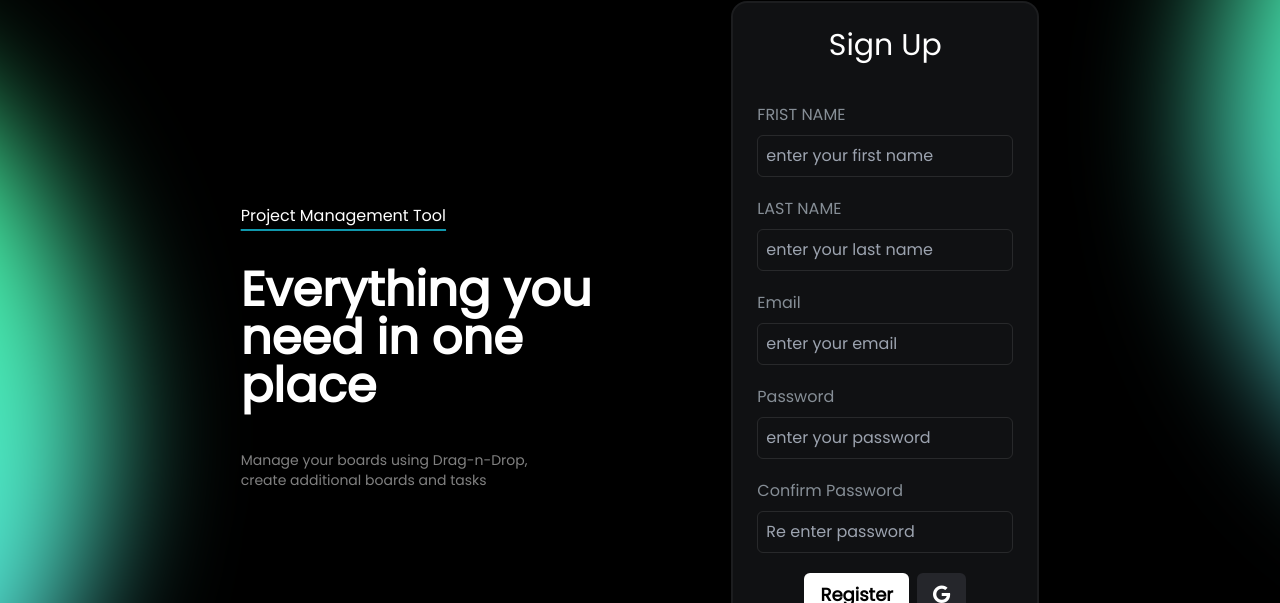
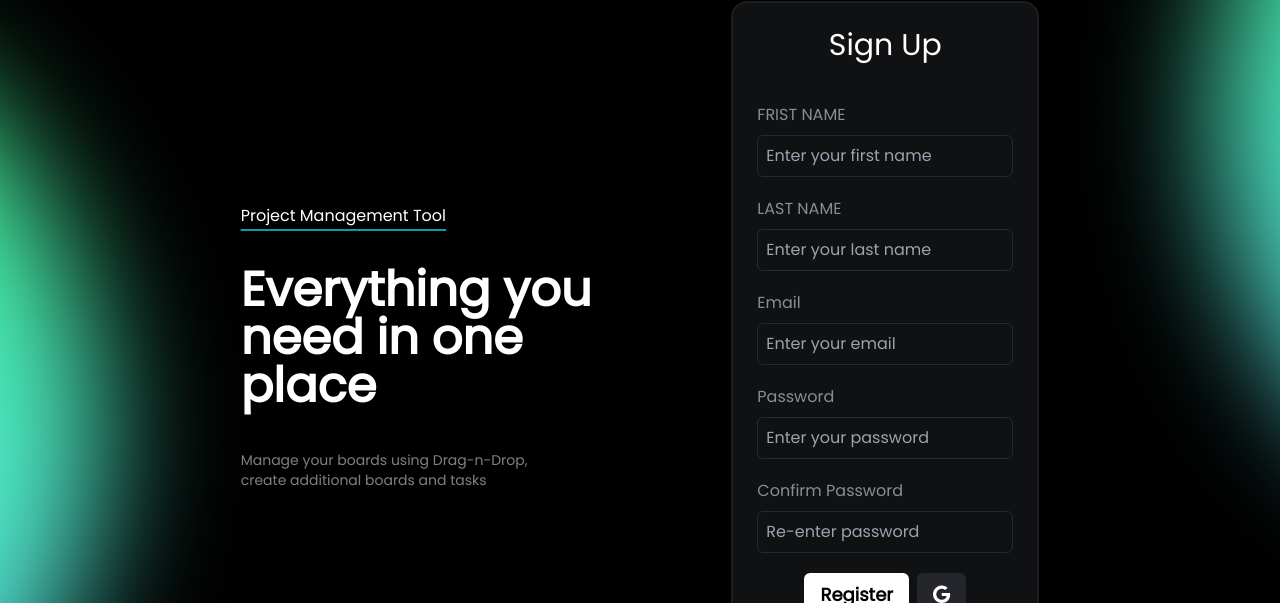
Before and after one commit to Priyankaa7/project-management-tool, a React (Create React App) app in the folder client/: page /account/signup in a window 1280 px wide. Shown: the part 155-758 px from the top of the page. Built offline with nearby package versions, Linux system fonts and the light colour scheme.

Commit message:
fixed typos

```diff
--- a/client/src/componets/signup/index.js
+++ b/client/src/componets/signup/index.js
@@ -63,25 +63,25 @@ function Signup() {
                 <div className="space-y-5 lg:w-full">
                     <div className="w-full space-y-2">
                         <label className="text-form_text">FRIST NAME</label>
-                        <input className="w-full p-2 text-primary_text outline-none focus:border-white/50 rounded bg-transparent border-[1px] border-white/10" onChange={handleChange} name="firstName" placeholder="enter your first name" type="text" />
+                        <input className="w-full p-2 text-primary_text outline-none focus:border-white/50 rounded bg-transparent border-[1px] border-white/10" onChange={handleChange} name="firstName" placeholder="Enter your first name" type="text" />
                     </div>
                     <div className="w-full space-y-2">
                         <label className="text-form_text">LAST NAME</label>
-                        <input name="lastName" className="w-full  p-2 text-primary_text outline-none focus:border-white/50 rounded bg-transparent border-[1px] border-white/10" onChange={handleChange} placeholder="enter your last name" type="text" />
+                        <input name="lastName" className="w-full  p-2 text-primary_text outline-none focus:border-white/50 rounded bg-transparent border-[1px] border-white/10" onChange={handleChange} placeholder="Enter your last name" type="text" />
                     </div>
                     <div className="w-full space-y-2">
                         <label className="text-form_text">Email</label>
-                        <input name="email" className="w-full p-2 text-primary_text outline-none focus:border-white/50 rounded bg-transparent border-[1px] border-white/10" onChange={handleChange} placeholder="enter your email" type="email" />
+                        <input name="email" className="w-full p-2 text-primary_text outline-none focus:border-white/50 rounded bg-transparent border-[1px] border-white/10" onChange={handleChange} placeholder="Enter your email" type="email" />
                     </div>
 
                     <div className="w-full space-y-2">
                         <label className="text-form_text">Password</label>
-                        <input name="password" className="w-full p-2 text-primary_text outline-none focus:border-white/50 rounded bg-transparent border-[1px] border-white/10" onChange={handleChange} placeholder="enter your password" type="password" />
+                        <input name="password" className="w-full p-2 text-primary_text outline-none focus:border-white/50 rounded bg-transparent border-[1px] border-white/10" onChange={handleChange} placeholder="Enter your password" type="password" />
                     </div>
 
                     <div className="w-full space-y-2">
                         <label className="text-form_text">Confirm Password</label>
-                        <input name="confirmPassword" className="w-full p-2 text-primary_text outline-none focus:border-white/50 rounded bg-transparent border-[1px] border-white/10" onChange={handleChange} placeholder="Re enter password" type="password" />
+                        <input name="confirmPassword" className="w-full p-2 text-primary_text outline-none focus:border-white/50 rounded bg-transparent border-[1px] border-white/10" onChange={handleChange} placeholder="Re-enter password" type="password" />
                     </div>
 
                     <div className="space-x-2 flex flex-col space-y-5 items-center justify-center px-10">
```
